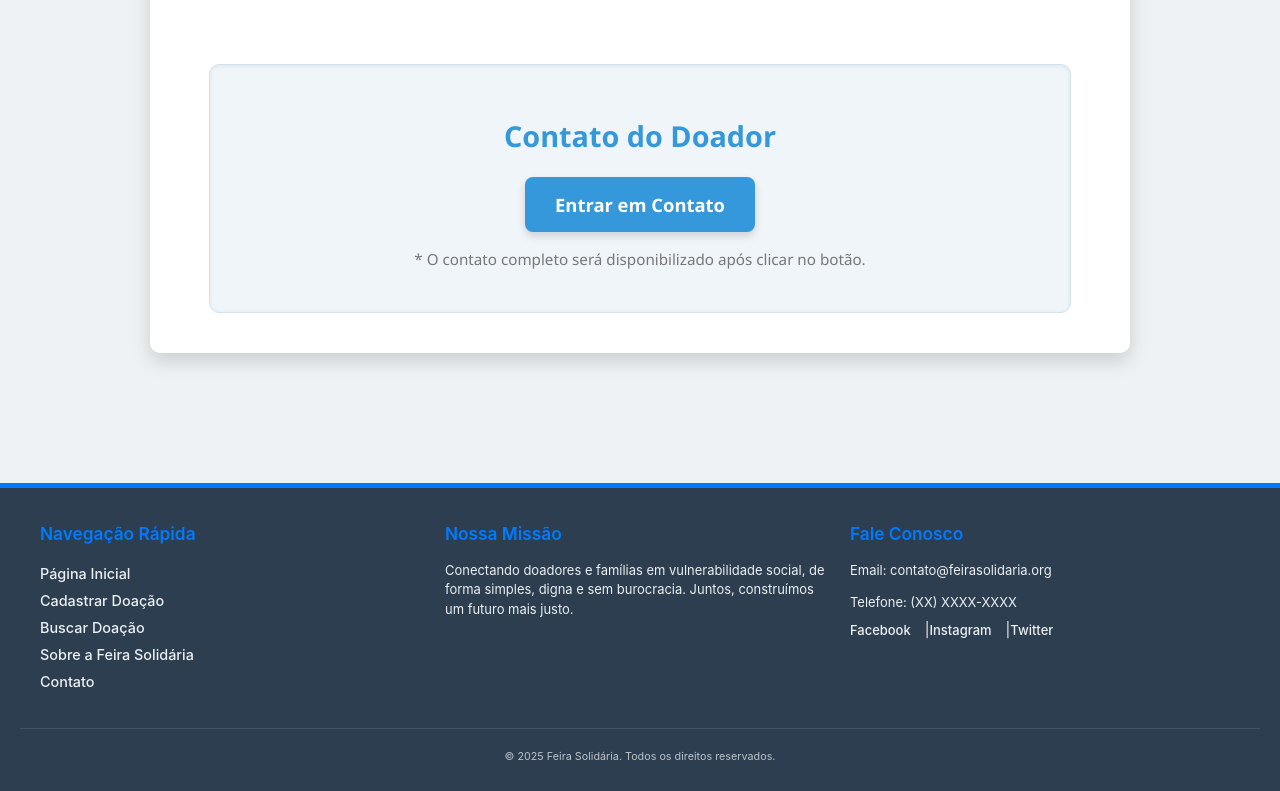
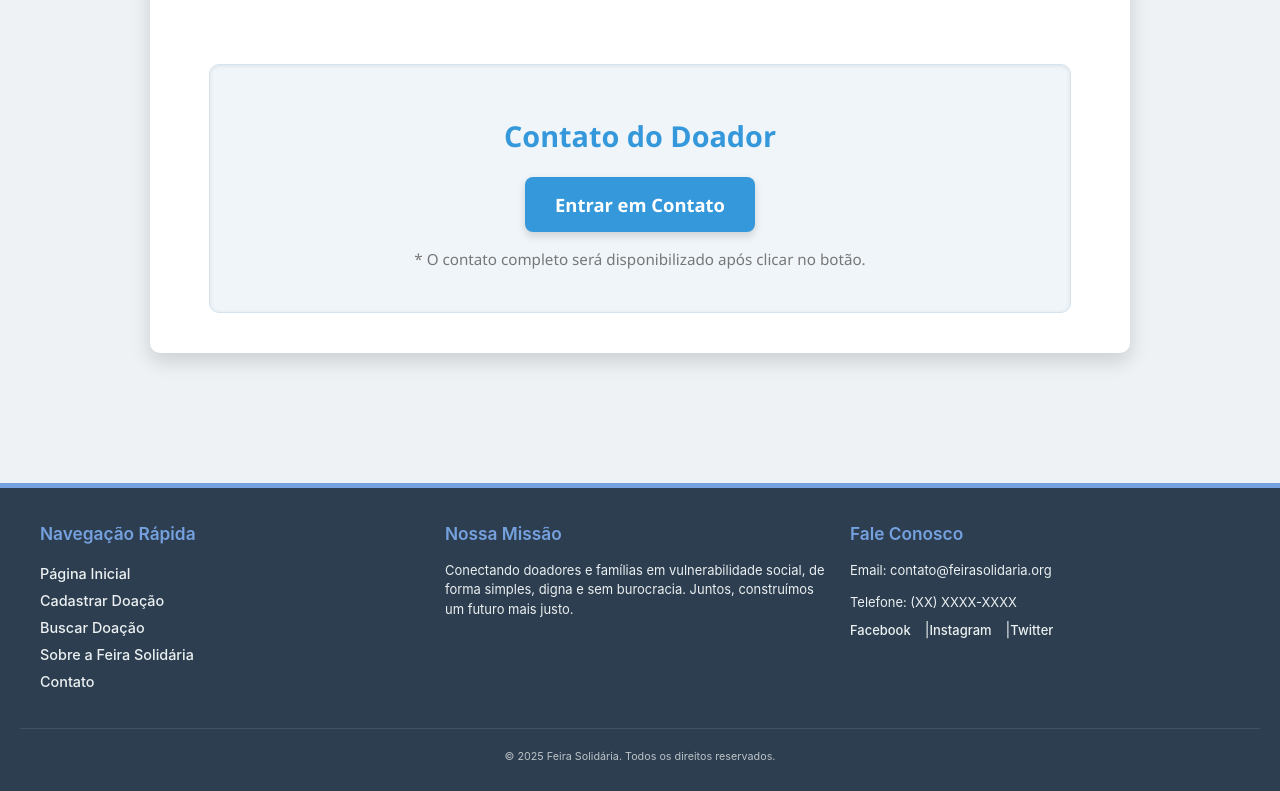
Before and after one commit to mariogde/feira_solidaria2, a React (Vite) app: page /item/1 in a window 1280 px wide. Shown: the part 954-1745 px from the top of the page. Built offline with nearby package versions, Linux system fonts and the light colour scheme.

Commit message:
Update Footer.css

```diff
--- a/src/components/Footer.css
+++ b/src/components/Footer.css
@@ -5,7 +5,7 @@
     color: #ecf0f1; /* claro para contraste */
     padding: 15px 20px; /* mantém o padding vertical, pode ser ajustado se necessário */
     font-family: 'Inter', sans-serif;
-    border-top: 5px solid #007bff; /* linha azul de destaque no topo */
+    border-top: 5px solid #76a1df; /* linha azul de destaque no topo */
     margin-top: 80px; /* espaçamento do conteúdo acima para afastar o footer */
     font-size: 0.9em; /* reduz o tamanho da fonte geral do footer para mais compactação */
 }
@@ -29,7 +29,7 @@
 }
 
 .footer-section h3 {
-    color: #007bff; /* títulos seções em azul */
+    color: #76a1df; /* títulos seções em azul */
     font-size: 1.2em; /* reduz o tamanho do título da seção */
     margin-bottom: 10px; /* reduz o espaçamento inferior */
     font-weight: 600;
```
